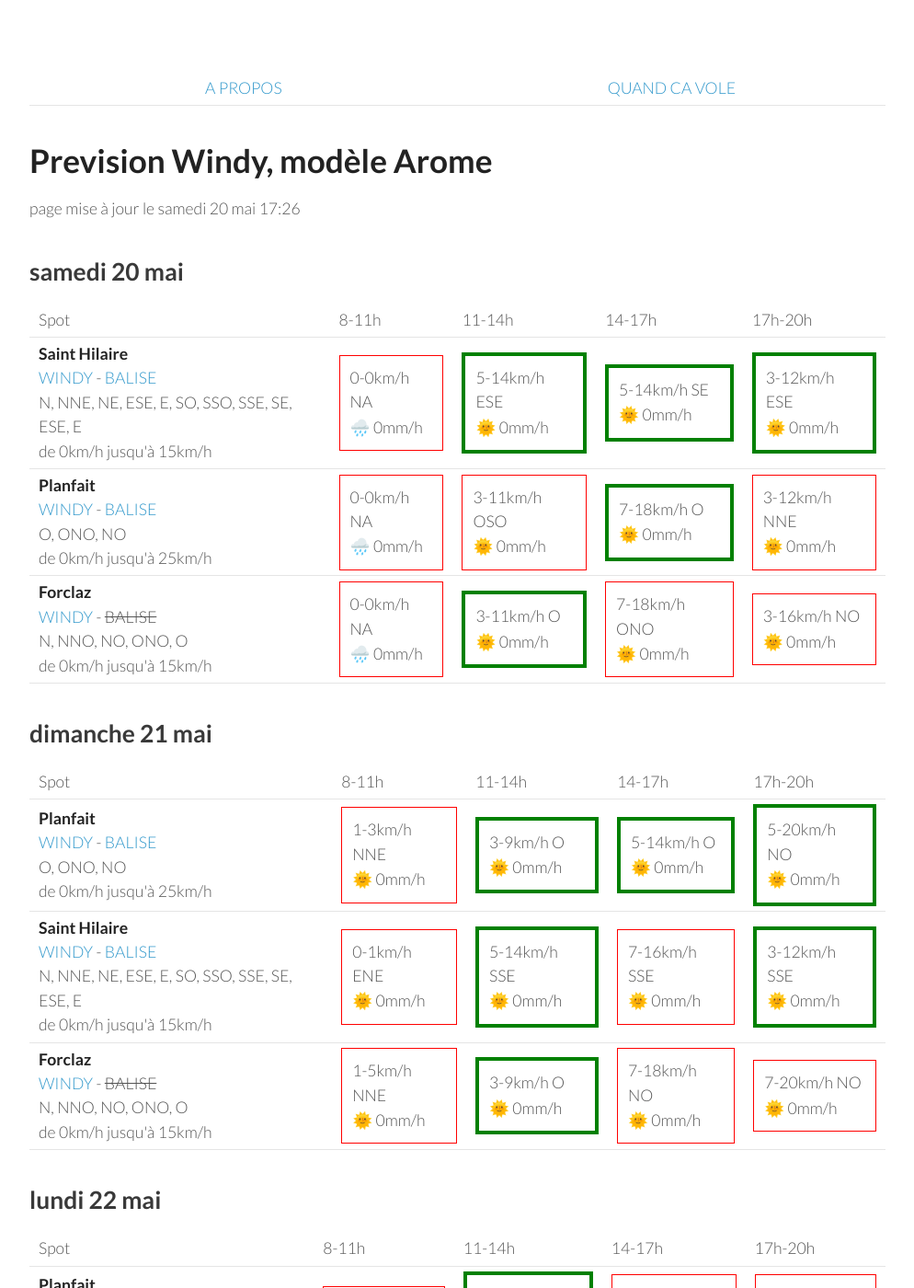
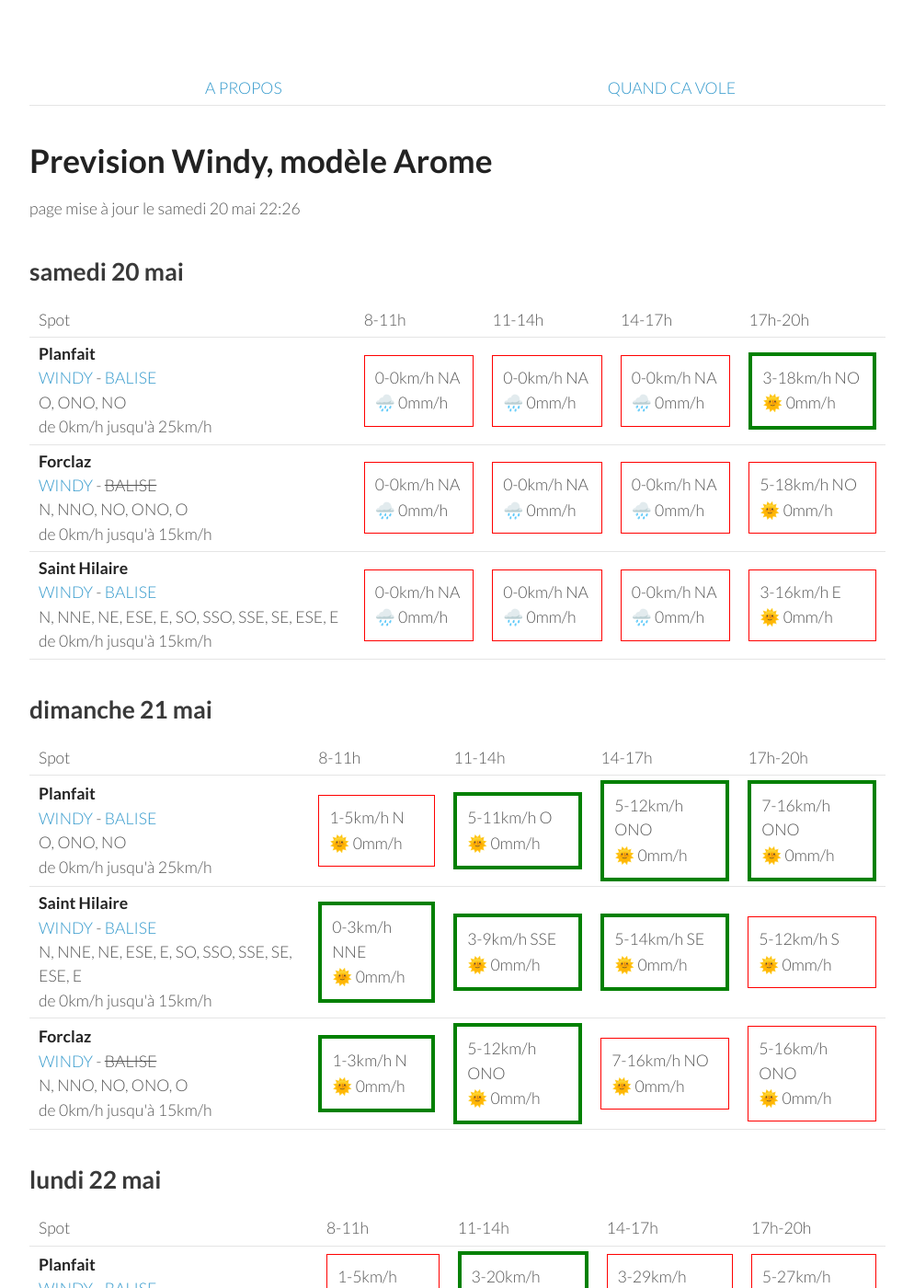
Before and after one commit to parapente-dans-le-nord/parapente-dans-le-nord.github.io, a Jekyll site: the page built from alpes_nord.markdown, in a window 1280 px wide and 1400 px high. Shown: the whole window at 92% size, without its empty margins (26-1020 px from the left). Built offline with Jekyll 4.4.1, drawn with Linux system fonts in a browser that asks for light colours; some of the changed text lies outside the part shown.

Commit message:
update index.markdown

```diff
--- a/alpes_nord.markdown
+++ b/alpes_nord.markdown
@@ -7,7 +7,7 @@ title:  "Tous les spots"
 {: .links}
 
 # Prevision Windy, modèle Arome
-page mise à jour le samedi 20 mai 17:26
+page mise à jour le samedi 20 mai 22:26
 
 ## samedi 20 mai
 
@@ -22,30 +22,30 @@ page mise à jour le samedi 20 mai 17:26
       <td>17h-20h</td>
     </tr>
 <tr>
-        <td><strong>Saint Hilaire</strong><br><a href="https://windy.com/45.307/5.888?45.087,5.889,9,m:eUFagkX">WINDY</a> - <span class=""><a href="http://www.balisemeteo.com/balise.php?idBalise=61">BALISE</a> </span><br> <span class="vent-favorable">N, NNE, NE, ESE, E, SO, SSO, SSE, SE, ESE, E</span><br><span class="force-vent">de 0km/h jusqu'à 15km/h</span> </td>
-
-            <td><div class="not-flyable"><p>0-0km/h NA</p><p>🌧️ 0mm/h</p></div></td>
-            <td><div class="flyable"><p>5-14km/h ESE</p><p>🌞 0mm/h</p></div></td>
-            <td><div class="flyable"><p>5-14km/h SE</p><p>🌞 0mm/h</p></div></td>
-            <td><div class="flyable"><p>3-12km/h ESE</p><p>🌞 0mm/h</p></div></td>
-
-    </tr>
-<tr>
         <td><strong>Planfait</strong><br><a href="https://windy.com/45.853/6.223?45.415,6.223,8">WINDY</a> - <span class=""><a href="https://www.openwindmap.org/PP496">BALISE</a> </span><br> <span class="vent-favorable">O, ONO, NO</span><br><span class="force-vent">de 0km/h jusqu'à 25km/h</span> </td>
 
             <td><div class="not-flyable"><p>0-0km/h NA</p><p>🌧️ 0mm/h</p></div></td>
-            <td><div class="not-flyable"><p>3-11km/h OSO</p><p>🌞 0mm/h</p></div></td>
-            <td><div class="flyable"><p>7-18km/h O</p><p>🌞 0mm/h</p></div></td>
-            <td><div class="not-flyable"><p>3-12km/h NNE</p><p>🌞 0mm/h</p></div></td>
+            <td><div class="not-flyable"><p>0-0km/h NA</p><p>🌧️ 0mm/h</p></div></td>
+            <td><div class="not-flyable"><p>0-0km/h NA</p><p>🌧️ 0mm/h</p></div></td>
+            <td><div class="flyable"><p>3-18km/h NO</p><p>🌞 0mm/h</p></div></td>
 
     </tr>
 <tr>
         <td><strong>Forclaz</strong><br><a href="https://windy.com/45.814/6.247?45.375,6.246,8,m:eVwaglz">WINDY</a> - <span class="no-balise"> BALISE </span><br> <span class="vent-favorable">N, NNO, NO, ONO, O</span><br><span class="force-vent">de 0km/h jusqu'à 15km/h</span> </td>
 
             <td><div class="not-flyable"><p>0-0km/h NA</p><p>🌧️ 0mm/h</p></div></td>
-            <td><div class="flyable"><p>3-11km/h O</p><p>🌞 0mm/h</p></div></td>
-            <td><div class="not-flyable"><p>7-18km/h ONO</p><p>🌞 0mm/h</p></div></td>
-            <td><div class="not-flyable"><p>3-16km/h NO</p><p>🌞 0mm/h</p></div></td>
+            <td><div class="not-flyable"><p>0-0km/h NA</p><p>🌧️ 0mm/h</p></div></td>
+            <td><div class="not-flyable"><p>0-0km/h NA</p><p>🌧️ 0mm/h</p></div></td>
+            <td><div class="not-flyable"><p>5-18km/h NO</p><p>🌞 0mm/h</p></div></td>
+
+    </tr>
+<tr>
+        <td><strong>Saint Hilaire</strong><br><a href="https://windy.com/45.307/5.888?45.087,5.889,9,m:eUFagkX">WINDY</a> - <span class=""><a href="http://www.balisemeteo.com/balise.php?idBalise=61">BALISE</a> </span><br> <span class="vent-favorable">N, NNE, NE, ESE, E, SO, SSO, SSE, SE, ESE, E</span><br><span class="force-vent">de 0km/h jusqu'à 15km/h</span> </td>
+
+            <td><div class="not-flyable"><p>0-0km/h NA</p><p>🌧️ 0mm/h</p></div></td>
+            <td><div class="not-flyable"><p>0-0km/h NA</p><p>🌧️ 0mm/h</p></div></td>
+            <td><div class="not-flyable"><p>0-0km/h NA</p><p>🌧️ 0mm/h</p></div></td>
+            <td><div class="not-flyable"><p>3-16km/h E</p><p>🌞 0mm/h</p></div></td>
 
     </tr>
 
@@ -67,30 +67,30 @@ page mise à jour le samedi 20 mai 17:26
 <tr>
         <td><strong>Planfait</strong><br><a href="https://windy.com/45.853/6.223?45.415,6.223,8">WINDY</a> - <span class=""><a href="https://www.openwindmap.org/PP496">BALISE</a> </span><br> <span class="vent-favorable">O, ONO, NO</span><br><span class="force-vent">de 0km/h jusqu'à 25km/h</span> </td>
 
-            <td><div class="not-flyable"><p>1-3km/h NNE</p><p>🌞 0mm/h</p></div></td>
-            <td><div class="flyable"><p>3-9km/h O</p><p>🌞 0mm/h</p></div></td>
-            <td><div class="flyable"><p>5-14km/h O</p><p>🌞 0mm/h</p></div></td>
-            <td><div class="flyable"><p>5-20km/h NO</p><p>🌞 0mm/h</p></div></td>
+            <td><div class="not-flyable"><p>1-5km/h N</p><p>🌞 0mm/h</p></div></td>
+            <td><div class="flyable"><p>5-11km/h O</p><p>🌞 0mm/h</p></div></td>
+            <td><div class="flyable"><p>5-12km/h ONO</p><p>🌞 0mm/h</p></div></td>
+            <td><div class="flyable"><p>7-16km/h ONO</p><p>🌞 0mm/h</p></div></td>
 
 
     </tr>
 <tr>
         <td><strong>Saint Hilaire</strong><br><a href="https://windy.com/45.307/5.888?45.087,5.889,9,m:eUFagkX">WINDY</a> - <span class=""><a href="http://www.balisemeteo.com/balise.php?idBalise=61">BALISE</a> </span><br> <span class="vent-favorable">N, NNE, NE, ESE, E, SO, SSO, SSE, SE, ESE, E</span><br><span class="force-vent">de 0km/h jusqu'à 15km/h</span> </td>
 
-            <td><div class="not-flyable"><p>0-1km/h ENE</p><p>🌞 0mm/h</p></div></td>
-            <td><div class="flyable"><p>5-14km/h SSE</p><p>🌞 0mm/h</p></div></td>
-            <td><div class="not-flyable"><p>7-16km/h SSE</p><p>🌞 0mm/h</p></div></td>
-            <td><div class="flyable"><p>3-12km/h SSE</p><p>🌞 0mm/h</p></div></td>
+            <td><div class="flyable"><p>0-3km/h NNE</p><p>🌞 0mm/h</p></div></td>
+            <td><div class="flyable"><p>3-9km/h SSE</p><p>🌞 0mm/h</p></div></td>
+            <td><div class="flyable"><p>5-14km/h SE</p><p>🌞 0mm/h</p></div></td>
+            <td><div class="not-flyable"><p>5-12km/h S</p><p>🌞 0mm/h</p></div></td>
 
 
     </tr>
 <tr>
         <td><strong>Forclaz</strong><br><a href="https://windy.com/45.814/6.247?45.375,6.246,8,m:eVwaglz">WINDY</a> - <span class="no-balise"> BALISE </span><br> <span class="vent-favorable">N, NNO, NO, ONO, O</span><br><span class="force-vent">de 0km/h jusqu'à 15km/h</span> </td>
 
-            <td><div class="not-flyable"><p>1-5km/h NNE</p><p>🌞 0mm/h</p></div></td>
-            <td><div class="flyable"><p>3-9km/h O</p><p>🌞 0mm/h</p></div></td>
-            <td><div class="not-flyable"><p>7-18km/h NO</p><p>🌞 0mm/h</p></div></td>
-            <td><div class="not-flyable"><p>7-20km/h NO</p><p>🌞 0mm/h</p></div></td>
+            <td><div class="flyable"><p>1-3km/h N</p><p>🌞 0mm/h</p></div></td>
+            <td><div class="flyable"><p>5-12km/h ONO</p><p>🌞 0mm/h</p></div></td>
+            <td><div class="not-flyable"><p>7-16km/h NO</p><p>🌞 0mm/h</p></div></td>
+            <td><div class="not-flyable"><p>5-16km/h ONO</p><p>🌞 0mm/h</p></div></td>
 
 
     </tr>
@@ -113,19 +113,19 @@ page mise à jour le samedi 20 mai 17:26
 <tr>
         <td><strong>Planfait</strong><br><a href="https://windy.com/45.853/6.223?45.415,6.223,8">WINDY</a> - <span class=""><a href="https://www.openwindmap.org/PP496">BALISE</a> </span><br> <span class="vent-favorable">O, ONO, NO</span><br><span class="force-vent">de 0km/h jusqu'à 25km/h</span> </td>
 
-            <td><div class="not-flyable"><p>3-20km/h ESE</p><p>🌞 0mm/h</p></div></td>
-            <td><div class="flyable"><p>3-18km/h ONO</p><p>🌞 0mm/h</p></div></td>
-            <td><div class="not-flyable"><p>5-27km/h NNO</p><p>🌧 1.4mm/h</p></div></td>
-            <td><div class="not-flyable"><p>0-27km/h NNE</p><p>🌧 4.3mm/h</p></div></td>
+            <td><div class="not-flyable"><p>1-5km/h ENE</p><p>🌞 0mm/h</p></div></td>
+            <td><div class="flyable"><p>3-20km/h ONO</p><p>🌞 0mm/h</p></div></td>
+            <td><div class="not-flyable"><p>3-29km/h ONO</p><p>🌧 2.5mm/h</p></div></td>
+            <td><div class="not-flyable"><p>5-27km/h NNO</p><p>🌧 2.1mm/h</p></div></td>
 
 
     </tr>
 <tr>
         <td><strong>Saint Hilaire</strong><br><a href="https://windy.com/45.307/5.888?45.087,5.889,9,m:eUFagkX">WINDY</a> - <span class=""><a href="http://www.balisemeteo.com/balise.php?idBalise=61">BALISE</a> </span><br> <span class="vent-favorable">N, NNE, NE, ESE, E, SO, SSO, SSE, SE, ESE, E</span><br><span class="force-vent">de 0km/h jusqu'à 15km/h</span> </td>
 
-            <td><div class="flyable"><p>1-12km/h ESE</p><p>🌧 0.5mm/h</p></div></td>
+            <td><div class="flyable"><p>1-3km/h ESE</p><p>🌞 0mm/h</p></div></td>
             <td><div class="not-flyable"><p>3-20km/h ONO</p><p>🌞 0mm/h</p></div></td>
-            <td><div class="not-flyable"><p>3-31km/h O</p><p>🌧 0.2mm/h</p></div></td>
+            <td><div class="not-flyable"><p>3-29km/h O</p><p>🌧 0.2mm/h</p></div></td>
             <td><div class="not-flyable"><p>3-27km/h NO</p><p>🌧 2.6mm/h</p></div></td>
 
 
@@ -133,10 +133,10 @@ page mise à jour le samedi 20 mai 17:26
 <tr>
         <td><strong>Forclaz</strong><br><a href="https://windy.com/45.814/6.247?45.375,6.246,8,m:eVwaglz">WINDY</a> - <span class="no-balise"> BALISE </span><br> <span class="vent-favorable">N, NNO, NO, ONO, O</span><br><span class="force-vent">de 0km/h jusqu'à 15km/h</span> </td>
 
-            <td><div class="not-flyable"><p>5-24km/h ESE</p><p>🌞 0mm/h</p></div></td>
-            <td><div class="not-flyable"><p>1-20km/h O</p><p>🌞 0mm/h</p></div></td>
-            <td><div class="not-flyable"><p>5-29km/h NNO</p><p>🌧 0.8mm/h</p></div></td>
-            <td><div class="not-flyable"><p>1-27km/h E</p><p>🌧 4.5mm/h</p></div></td>
+            <td><div class="not-flyable"><p>5-7km/h ENE</p><p>🌞 0mm/h</p></div></td>
+            <td><div class="not-flyable"><p>3-20km/h ONO</p><p>🌞 0mm/h</p></div></td>
+            <td><div class="not-flyable"><p>3-29km/h NO</p><p>🌧 2.9mm/h</p></div></td>
+            <td><div class="not-flyable"><p>5-27km/h NNO</p><p>🌧 1.4mm/h</p></div></td>
 
 
     </tr>
@@ -160,9 +160,9 @@ page mise à jour le samedi 20 mai 17:26
         <td><strong>Planfait</strong><br><a href="https://windy.com/45.853/6.223?45.415,6.223,8">WINDY</a> - <span class=""><a href="https://www.openwindmap.org/PP496">BALISE</a> </span><br> <span class="vent-favorable">O, ONO, NO</span><br><span class="force-vent">de 0km/h jusqu'à 25km/h</span> </td>
 
             <td><div class="not-flyable"><p>1-12km/h E</p><p>🌞 0mm/h</p></div></td>
-            <td><div class="flyable"><p>5-24km/h ONO</p><p>🌞 0mm/h</p></div></td>
-            <td><div class="not-flyable"><p>7-31km/h NO</p><p>🌧 0.4mm/h</p></div></td>
-            <td><div class="not-flyable"><p>3-35km/h N</p><p>🌧 0.8mm/h</p></div></td>
+            <td><div class="flyable"><p>5-22km/h NO</p><p>🌧 0.2mm/h</p></div></td>
+            <td><div class="not-flyable"><p>7-27km/h NO</p><p>🌧 0.2mm/h</p></div></td>
+            <td><div class="not-flyable"><p>7-29km/h NNO</p><p>🌧 0.6mm/h</p></div></td>
 
 
     </tr>
@@ -172,17 +172,17 @@ page mise à jour le samedi 20 mai 17:26
             <td><div class="not-flyable"><p>1-14km/h NNO</p><p>🌞 0mm/h</p></div></td>
             <td><div class="not-flyable"><p>3-20km/h NO</p><p>🌞 0mm/h</p></div></td>
             <td><div class="not-flyable"><p>5-27km/h NO</p><p>🌞 0mm/h</p></div></td>
-            <td><div class="not-flyable"><p>5-33km/h NNE</p><p>🌧 0.9mm/h</p></div></td>
+            <td><div class="not-flyable"><p>5-33km/h NNE</p><p>🌧 1mm/h</p></div></td>
 
 
     </tr>
 <tr>
         <td><strong>Forclaz</strong><br><a href="https://windy.com/45.814/6.247?45.375,6.246,8,m:eVwaglz">WINDY</a> - <span class="no-balise"> BALISE </span><br> <span class="vent-favorable">N, NNO, NO, ONO, O</span><br><span class="force-vent">de 0km/h jusqu'à 15km/h</span> </td>
 
-            <td><div class="not-flyable"><p>3-12km/h ESE</p><p>🌞 0mm/h</p></div></td>
-            <td><div class="not-flyable"><p>5-22km/h ONO</p><p>🌞 0mm/h</p></div></td>
-            <td><div class="not-flyable"><p>7-31km/h ONO</p><p>🌧 0.4mm/h</p></div></td>
-            <td><div class="not-flyable"><p>1-35km/h NNO</p><p>🌧 0.9mm/h</p></div></td>
+            <td><div class="not-flyable"><p>1-12km/h ESE</p><p>🌞 0mm/h</p></div></td>
+            <td><div class="not-flyable"><p>5-20km/h ONO</p><p>🌧 0.2mm/h</p></div></td>
+            <td><div class="not-flyable"><p>7-29km/h NO</p><p>🌧 0.2mm/h</p></div></td>
+            <td><div class="not-flyable"><p>7-31km/h NNO</p><p>🌧 1mm/h</p></div></td>
 
 
     </tr>
@@ -205,10 +205,10 @@ page mise à jour le samedi 20 mai 17:26
 <tr>
         <td><strong>Planfait</strong><br><a href="https://windy.com/45.853/6.223?45.415,6.223,8">WINDY</a> - <span class=""><a href="https://www.openwindmap.org/PP496">BALISE</a> </span><br> <span class="vent-favorable">O, ONO, NO</span><br><span class="force-vent">de 0km/h jusqu'à 25km/h</span> </td>
 
-            <td><div class="not-flyable"><p>0-11km/h NNE</p><p>🌞 0mm/h</p></div></td>
-            <td><div class="flyable"><p>5-20km/h ONO</p><p>🌞 0mm/h</p></div></td>
-            <td><div class="not-flyable"><p>5-27km/h NO</p><p>🌧 0.3mm/h</p></div></td>
-            <td><div class="not-flyable"><p>5-25km/h NNO</p><p>🌧 2.3mm/h</p></div></td>
+            <td><div class="not-flyable"><p>0-11km/h NE</p><p>🌞 0mm/h</p></div></td>
+            <td><div class="flyable"><p>5-22km/h ONO</p><p>🌧 0.2mm/h</p></div></td>
+            <td><div class="not-flyable"><p>7-29km/h NO</p><p>🌧 0.5mm/h</p></div></td>
+            <td><div class="not-flyable"><p>7-29km/h NO</p><p>🌧 0.4mm/h</p></div></td>
 
 
     </tr>
@@ -217,7 +217,7 @@ page mise à jour le samedi 20 mai 17:26
 
             <td><div class="flyable"><p>3-11km/h N</p><p>🌞 0mm/h</p></div></td>
             <td><div class="not-flyable"><p>3-20km/h NO</p><p>🌧 0.4mm/h</p></div></td>
-            <td><div class="not-flyable"><p>3-27km/h ONO</p><p>🌧 4.6mm/h</p></div></td>
+            <td><div class="not-flyable"><p>3-27km/h ONO</p><p>🌧 4.5mm/h</p></div></td>
             <td><div class="not-flyable"><p>1-24km/h ENE</p><p>🌧 3.7mm/h</p></div></td>
 
 
@@ -225,10 +225,10 @@ page mise à jour le samedi 20 mai 17:26
 <tr>
         <td><strong>Forclaz</strong><br><a href="https://windy.com/45.814/6.247?45.375,6.246,8,m:eVwaglz">WINDY</a> - <span class="no-balise"> BALISE </span><br> <span class="vent-favorable">N, NNO, NO, ONO, O</span><br><span class="force-vent">de 0km/h jusqu'à 15km/h</span> </td>
 
-            <td><div class="not-flyable"><p>0-11km/h ESE</p><p>🌞 0mm/h</p></div></td>
-            <td><div class="not-flyable"><p>3-20km/h ONO</p><p>🌞 0mm/h</p></div></td>
-            <td><div class="not-flyable"><p>5-27km/h NO</p><p>🌧 0.4mm/h</p></div></td>
-            <td><div class="not-flyable"><p>5-25km/h NO</p><p>🌧 2mm/h</p></div></td>
+            <td><div class="not-flyable"><p>1-11km/h S</p><p>🌞 0mm/h</p></div></td>
+            <td><div class="not-flyable"><p>5-22km/h ONO</p><p>🌧 0.2mm/h</p></div></td>
+            <td><div class="not-flyable"><p>7-31km/h NO</p><p>🌧 0.5mm/h</p></div></td>
+            <td><div class="not-flyable"><p>7-31km/h NO</p><p>🌧 0.3mm/h</p></div></td>
 
 
     </tr>
@@ -249,16 +249,6 @@ page mise à jour le samedi 20 mai 17:26
       <td>17h-20h</td>
     </tr>
 <tr>
-        <td><strong>Planfait</strong><br><a href="https://windy.com/45.853/6.223?45.415,6.223,8">WINDY</a> - <span class=""><a href="https://www.openwindmap.org/PP496">BALISE</a> </span><br> <span class="vent-favorable">O, ONO, NO</span><br><span class="force-vent">de 0km/h jusqu'à 25km/h</span> </td>
-
-            <td><div class="flyable"><p>1-11km/h ONO</p><p>🌞 0mm/h</p></div></td>
-            <td><div class="flyable"><p>5-22km/h NO</p><p>🌧 0.3mm/h</p></div></td>
-            <td><div class="not-flyable"><p>9-35km/h NO</p><p>🌧 0.4mm/h</p></div></td>
-            <td><div class="not-flyable"><p>9-38km/h NNO</p><p>🌧 0.3mm/h</p></div></td>
-
-
-    </tr>
-<tr>
         <td><strong>Saint Hilaire</strong><br><a href="https://windy.com/45.307/5.888?45.087,5.889,9,m:eUFagkX">WINDY</a> - <span class=""><a href="http://www.balisemeteo.com/balise.php?idBalise=61">BALISE</a> </span><br> <span class="vent-favorable">N, NNE, NE, ESE, E, SO, SSO, SSE, SE, ESE, E</span><br><span class="force-vent">de 0km/h jusqu'à 15km/h</span> </td>
 
             <td><div class="not-flyable"><p>3-18km/h N</p><p>🌞 0mm/h</p></div></td>
@@ -271,10 +261,20 @@ page mise à jour le samedi 20 mai 17:26
 <tr>
         <td><strong>Forclaz</strong><br><a href="https://windy.com/45.814/6.247?45.375,6.246,8,m:eVwaglz">WINDY</a> - <span class="no-balise"> BALISE </span><br> <span class="vent-favorable">N, NNO, NO, ONO, O</span><br><span class="force-vent">de 0km/h jusqu'à 15km/h</span> </td>
 
-            <td><div class="not-flyable"><p>1-11km/h OSO</p><p>🌞 0mm/h</p></div></td>
-            <td><div class="not-flyable"><p>5-22km/h NO</p><p>🌧 0.4mm/h</p></div></td>
-            <td><div class="not-flyable"><p>9-37km/h NO</p><p>🌧 0.5mm/h</p></div></td>
-            <td><div class="not-flyable"><p>7-38km/h NNO</p><p>🌧 0.4mm/h</p></div></td>
+            <td><div class="not-flyable"><p>1-16km/h NO</p><p>🌞 0mm/h</p></div></td>
+            <td><div class="not-flyable"><p>9-35km/h NNO</p><p>🌧 0.7mm/h</p></div></td>
+            <td><div class="not-flyable"><p>11-44km/h NNO</p><p>🌧 0.3mm/h</p></div></td>
+            <td><div class="not-flyable"><p>11-53km/h N</p><p>🌧 0.7mm/h</p></div></td>
+
+
+    </tr>
+<tr>
+        <td><strong>Planfait</strong><br><a href="https://windy.com/45.853/6.223?45.415,6.223,8">WINDY</a> - <span class=""><a href="https://www.openwindmap.org/PP496">BALISE</a> </span><br> <span class="vent-favorable">O, ONO, NO</span><br><span class="force-vent">de 0km/h jusqu'à 25km/h</span> </td>
+
+            <td><div class="not-flyable"><p>1-16km/h N</p><p>🌞 0mm/h</p></div></td>
+            <td><div class="not-flyable"><p>11-37km/h NNO</p><p>🌧 0.4mm/h</p></div></td>
+            <td><div class="not-flyable"><p>12-46km/h N</p><p>🌧 0.2mm/h</p></div></td>
+            <td><div class="not-flyable"><p>12-55km/h N</p><p>🌧 0.6mm/h</p></div></td>
 
 
     </tr>
```
